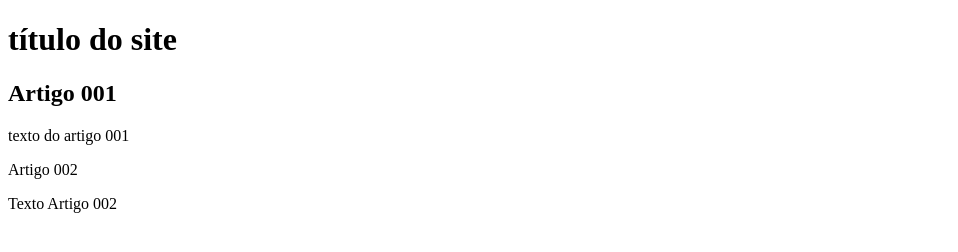
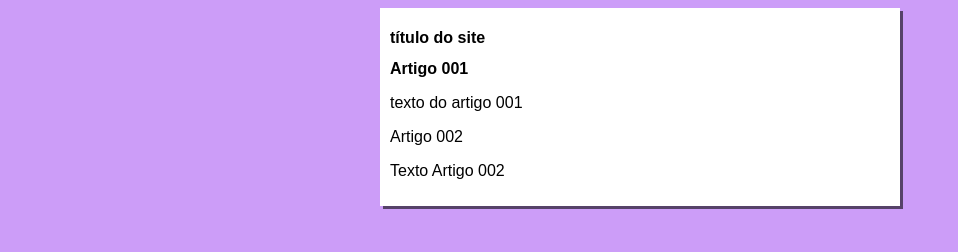
Before and after one commit to MaykonCarv/projeto-site, a plain HTML site: page index.html in a window 1280 px wide. Shown: the whole page, without its empty margins (0-958 px from the left). Drawn offline with Linux system fonts and the light colour scheme.

Commit message:
iniciei o design

```diff
--- /dev/null
+++ b/estilos/style.css
@@ -0,0 +1,17 @@
+* {
+    font-family:Arial, Helvetica, sans-serif ;
+    font-size: 16px;
+}
+
+body {
+    background-color: rgb(204, 157, 248) ;
+
+}
+
+main {
+    background-color: white;
+    width: 500px;
+    margin: auto;
+    padding: 10px;
+    box-shadow: 3px 3px rgba(0, 0, 0, 0.576);
+}
--- a/index.html
+++ b/index.html
@@ -5,6 +5,7 @@
     <meta http-equiv="X-UA-Compatible" content="IE=edge">
     <meta name="viewport" content="width=device-width, initial-scale=1.0">
     <title>título do site</title>
+    <link rel="stylesheet" href="estilos/style.css">
 </head>
 <body>
     <main>
```
